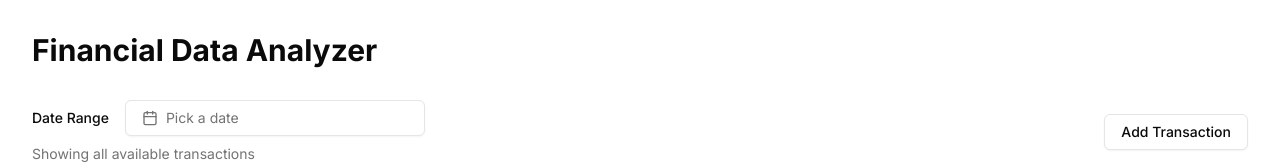
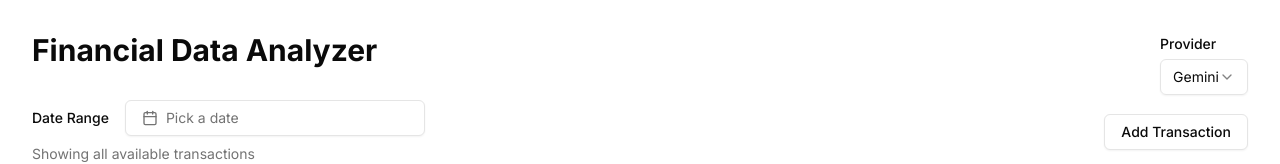
Before and after one commit to gagocarrilloedgar/finance-ai, a Next.js app: page / in a window 1280 px wide. Shown: the top 164 px of the page. Built offline with nearby package versions, Linux system fonts and the light colour scheme.

Commit message:
feat: add possibility to use own key

```diff
--- a/app/api/analyze/route.ts
+++ b/app/api/analyze/route.ts
@@ -1,6 +1,7 @@
 import { generateObject } from "ai";
 import { z } from "zod";
-import { openai } from "@ai-sdk/openai";
+import { createOpenAI } from "@ai-sdk/openai";
+import { google } from "@ai-sdk/google";
 
 import { groups, categoriesDescription, types } from "@/store/atoms";
 
@@ -15,21 +16,36 @@ const transactionSchema = z.object({
 });
 
 export async function POST(req: Request) {
-  const { data } = await req.json();
+  const { data, model: modelType = "openai", openaiApiKey } = await req.json();
 
   let allTransactions: z.infer<typeof transactionSchema>[] = [];
 
+  const apiKey = openaiApiKey || process.env.OPENAI_API_KEY;
+
+  if (!apiKey) {
+    return new Response("No API key provided", { status: 400 });
+  }
+
+  const openai = createOpenAI({
+    apiKey
+  });
+
   try {
+    const model =
+      modelType === "gemini"
+        ? google("gemini-1.5-flash")
+        : openai("gpt-4o-mini");
+
     // Step 3: Analyze and categorize the ordered data
     const { object: result } = await generateObject({
-      model: openai("gpt-4o-mini"),
+      model,
       schema: z.object({
         transactions: z.array(transactionSchema)
       }),
       prompt: `You are a categorization and structuring expert. Categorize the following transactions into the appropriate categories and groups.
 
-      Output should have the same length as the input.
-      Use always the starting of the day as the date. or the only date if only one date is present.
+      Output has to have the same length as the input.
+      Use always the starting of the day as the date. or the only date if only one date is present. If they are different, use always the starting of the day.
 
       Negative amounts are expenses and positive amounts are earnings.
 
--- a/app/page.tsx
+++ b/app/page.tsx
@@ -1,10 +1,68 @@
+"use client";
 import { FileUpload } from "@/components/FileUpload";
+import { Input } from "@/components/ui/input";
+import { Label } from "@/components/ui/label";
+import {
+  Select,
+  SelectContent,
+  SelectItem,
+  SelectTrigger,
+  SelectValue
+} from "@/components/ui/select";
+import {
+  providersAtom,
+  providerOptions,
+  openaiApiKeyAtom
+} from "@/store/atoms";
+import { useAtom } from "jotai";
 
 export default function Home() {
+  const [providers, setProviders] = useAtom(providersAtom);
+  const [openaiApiKey, setOpenaiApiKey] = useAtom(openaiApiKeyAtom);
+
   return (
     <main className="container mx-auto p-8">
       <div className="mx-auto">
-        <h1 className="text-3xl font-bold mb-8">Financial Data Analyzer</h1>
+        <div className="flex items-center justify-between">
+          <h1 className="text-3xl font-bold mb-8">Financial Data Analyzer</h1>
+          <div className="flex items-center gap-2">
+            <div className="flex flex-row items-center gap-2">
+              <div className="flex flex-col gap-2">
+                <Label>Provider</Label>
+                <Select
+                  value={providers}
+                  onValueChange={(value) => setProviders(value)}
+                >
+                  <SelectTrigger className="capitalize">
+                    <SelectValue placeholder="Select a provider" />
+                  </SelectTrigger>
+                  <SelectContent>
+                    {providerOptions.map((provider: string) => (
+                      <SelectItem
+                        className="capitalize"
+                        key={provider}
+                        value={provider}
+                      >
+                        {provider}
+                      </SelectItem>
+                    ))}
+                  </SelectContent>
+                </Select>
+              </div>
+              {providers === "openai" && (
+                <div className="flex items-center gap-2 ">
+                  <div className="flex flex-col gap-2">
+                    <Label>OpenAI api key</Label>
+                    <Input
+                      value={openaiApiKey}
+                      onChange={(e) => setOpenaiApiKey(e.target.value)}
+                    />
+                  </div>
+                </div>
+              )}
+            </div>
+          </div>
+        </div>
         <FileUpload />
       </div>
     </main>
--- a/hooks/useFileProcessing.ts
+++ b/hooks/useFileProcessing.ts
@@ -1,6 +1,6 @@
 /* eslint-disable @typescript-eslint/no-explicit-any */
 import ExcelJS from "exceljs";
-import { useAtom, useSetAtom } from "jotai";
+import { useAtom, useSetAtom, useAtomValue } from "jotai";
 import { useMutation } from "@tanstack/react-query";
 import { toast } from "sonner";
 import {
@@ -8,7 +8,9 @@ import {
   parsingFileAtom,
   processingChunkAtom,
   rawDataAtom,
-  Transaction
+  Transaction,
+  providersAtom,
+  openaiApiKeyAtom
 } from "@/store/atoms";
 import Papa from "papaparse";
 
@@ -20,6 +22,8 @@ export const useFileProcessing = () => {
   const setAnalyzedData = useSetAtom(analyzedDataAtom);
   const setProcessingChunk = useSetAtom(processingChunkAtom);
   const setParsingFile = useSetAtom(parsingFileAtom);
+  const provider = useAtomValue(providersAtom);
+  const openaiApiKey = useAtomValue(openaiApiKeyAtom);
 
   const readFile = async (file: File): Promise<any[]> => {
     const reader = new FileReader();
@@ -77,6 +81,11 @@ export const useFileProcessing = () => {
 
   const { mutate: handleFileUpload, isPending } = useMutation({
     mutationFn: async (event: React.ChangeEvent<HTMLInputElement>) => {
+      if (window.location.hostname !== "localhost" && !openaiApiKey) {
+        toast.error("OpenAI without apikey is not available yet");
+        return;
+      }
+
       const file = event.target.files?.[0];
       if (!file) throw new Error("No file uploaded");
       let data: any[] = [];
@@ -116,7 +125,7 @@ export const useFileProcessing = () => {
           headers: {
             "Content-Type": "application/json"
           },
-          body: JSON.stringify({ data: chunk })
+          body: JSON.stringify({ data: chunk, model: provider, openaiApiKey })
         });
         if (!response.ok) {
           throw new Error("Failed to analyze data");
@@ -196,6 +205,7 @@ export const useFileProcessing = () => {
 };
 
 const cleanUPTransactions = (allTransactions: Transaction[]) => {
+  console.log({ allTransactions });
   // Remove all prefunding (description contains with "Prefunding") transactions
   const filteredData = allTransactions.filter(
     (t) => !t.description?.toString().toLowerCase().includes("prefunding")
@@ -215,7 +225,6 @@ const cleanUPTransactions = (allTransactions: Transaction[]) => {
     )
   );
 
-  // Add the tag "cancelled" to the cancelledData
   cancelledData?.forEach((t) => {
     t.tags = ["cancelled"];
   });
--- a/package.json
+++ b/package.json
@@ -3,13 +3,14 @@
   "version": "0.1.0",
   "private": true,
   "scripts": {
-    "dev": "next dev --turbopack --port 3001",
+    "dev": "next dev --port 3001",
     "build": "next build",
     "start": "next start",
     "lint": "next lint"
   },
   "dependencies": {
     "@ai-sdk/deepseek": "^0.1.8",
+    "@ai-sdk/google": "^1.1.14",
     "@ai-sdk/openai": "^1.1.9",
     "@google/generative-ai": "^0.21.0",
     "@hookform/resolvers": "^3.10.0",
@@ -31,7 +32,7 @@
     "dialog": "^0.3.1",
     "exceljs": "^4.4.0",
     "fs": "0.0.1-security",
-    "jotai": "^2.11.3",
+    "jotai": "^2.12.1",
     "lucide-react": "^0.475.0",
     "next": "15.1.2",
     "openai": "^4.83.0",
@@ -42,6 +43,7 @@
     "react-dom": "^19.0.0",
     "react-hook-form": "^7.54.2",
     "react-virtuoso": "^4.12.5",
+    "rimraf": "^6.0.1",
     "sonner": "^1.7.4",
     "tailwind-merge": "^3.0.1",
     "tailwindcss-animate": "^1.0.7",
--- a/store/atoms.ts
+++ b/store/atoms.ts
@@ -21,6 +21,14 @@ export const groups = [
       "Earnings are money earned from a job, or any other source that is positive."
   }
 ];
+
+export const providerOptions = ["openai", "gemini"] as const;
+
+export const providersAtom = atomWithStorage<string>("providers", "gemini");
+export const openaiApiKeyAtom = atomWithStorage<string | undefined>(
+  "openaiApiKey",
+  undefined
+);
 
 export const defaultCategories = [
   "Income",
```
Also changed, not shown: 1 other file (tests, documents, lock files or other folders).
